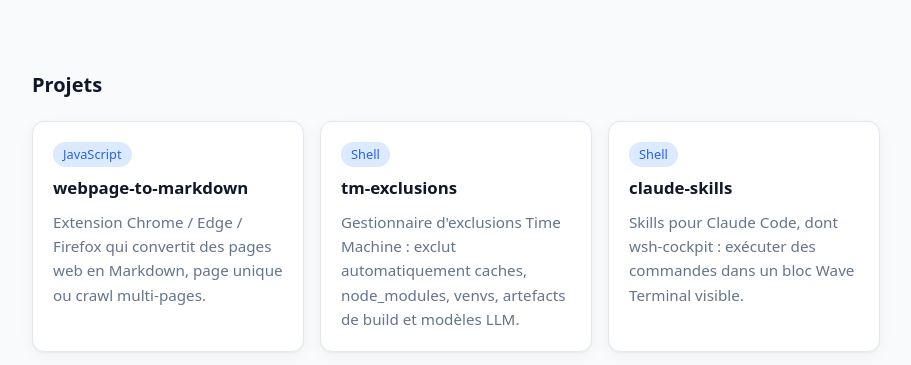
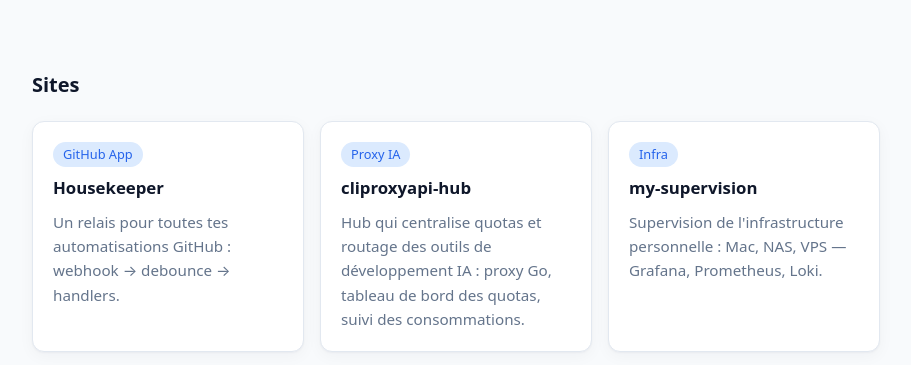
Before and after one commit to qveys/qveys.github.io, a plain HTML site: page index.html in a window 1280 px wide. Shown: the part 402-767 px from the top of the page, without its empty margins (184-1095 px from the left). Drawn offline with Linux system fonts and the light colour scheme.

Commit message:
Add README and link existing Pages sites (#1)
* Add README

Describes the site structure, local preview and Pages deployment setup.


* Link existing Pages sites from the home page

Adds a "Sites" section linking to the my-housekeeper, cliproxyapi-hub
and my-supervision GitHub Pages sites.

Choix: dedicated Sites section above Projets, same card style
Écarté: mixing the sites into the Projets grid
Retour: git revert of this commit


---------

Co-authored-by: qveys-claude-bot[bot] <314865460+qveys-claude-bot[bot]@users.noreply.github.com>

```diff
--- a/index.html
+++ b/index.html
@@ -98,6 +98,27 @@
     </header>
 
     <main>
+      <section aria-labelledby="sites">
+        <h2 id="sites">Sites</h2>
+        <div class="grid">
+          <a class="card" href="https://qveys.github.io/my-housekeeper/">
+            <span class="tag">GitHub App</span>
+            <h3>Housekeeper</h3>
+            <p>Un relais pour toutes tes automatisations GitHub : webhook → debounce → handlers.</p>
+          </a>
+          <a class="card" href="https://qveys.github.io/cliproxyapi-hub/">
+            <span class="tag">Proxy IA</span>
+            <h3>cliproxyapi-hub</h3>
+            <p>Hub qui centralise quotas et routage des outils de développement IA : proxy Go, tableau de bord des quotas, suivi des consommations.</p>
+          </a>
+          <a class="card" href="https://qveys.github.io/my-supervision/">
+            <span class="tag">Infra</span>
+            <h3>my-supervision</h3>
+            <p>Supervision de l'infrastructure personnelle : Mac, NAS, VPS — Grafana, Prometheus, Loki.</p>
+          </a>
+        </div>
+      </section>
+
       <section aria-labelledby="projets">
         <h2 id="projets">Projets</h2>
         <div class="grid">
```
Also changed, not shown: 1 other file.
